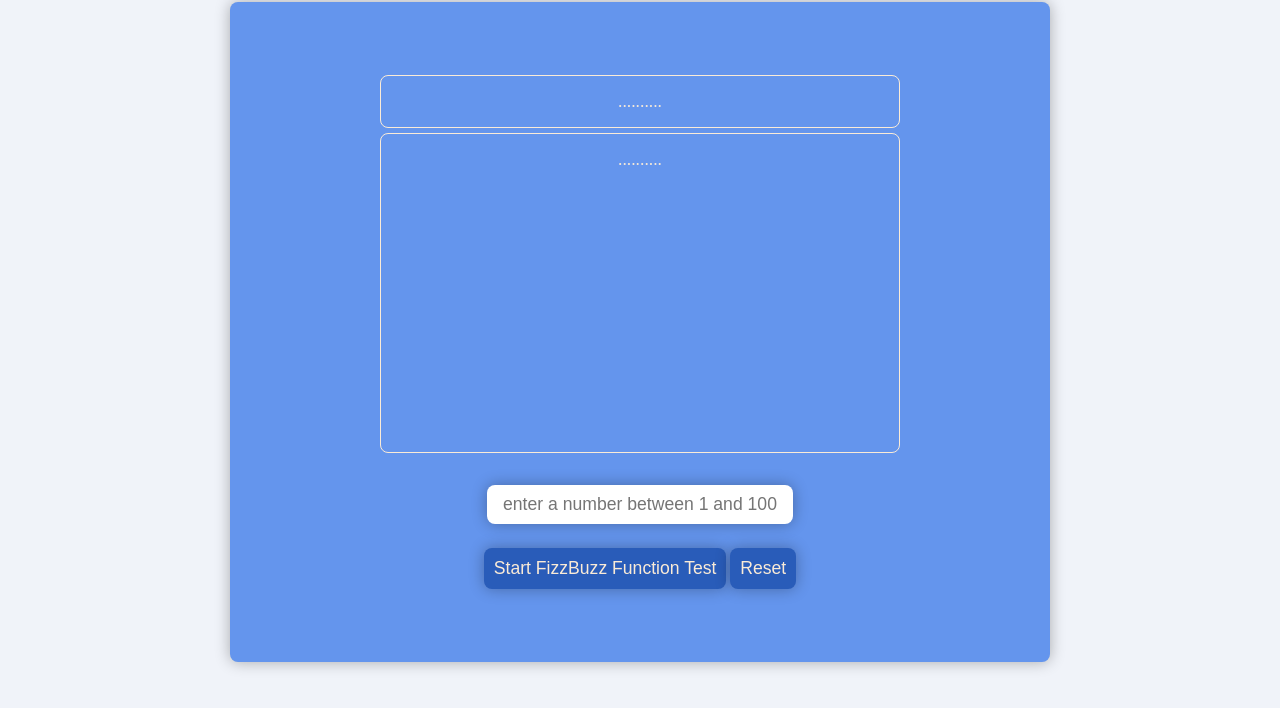
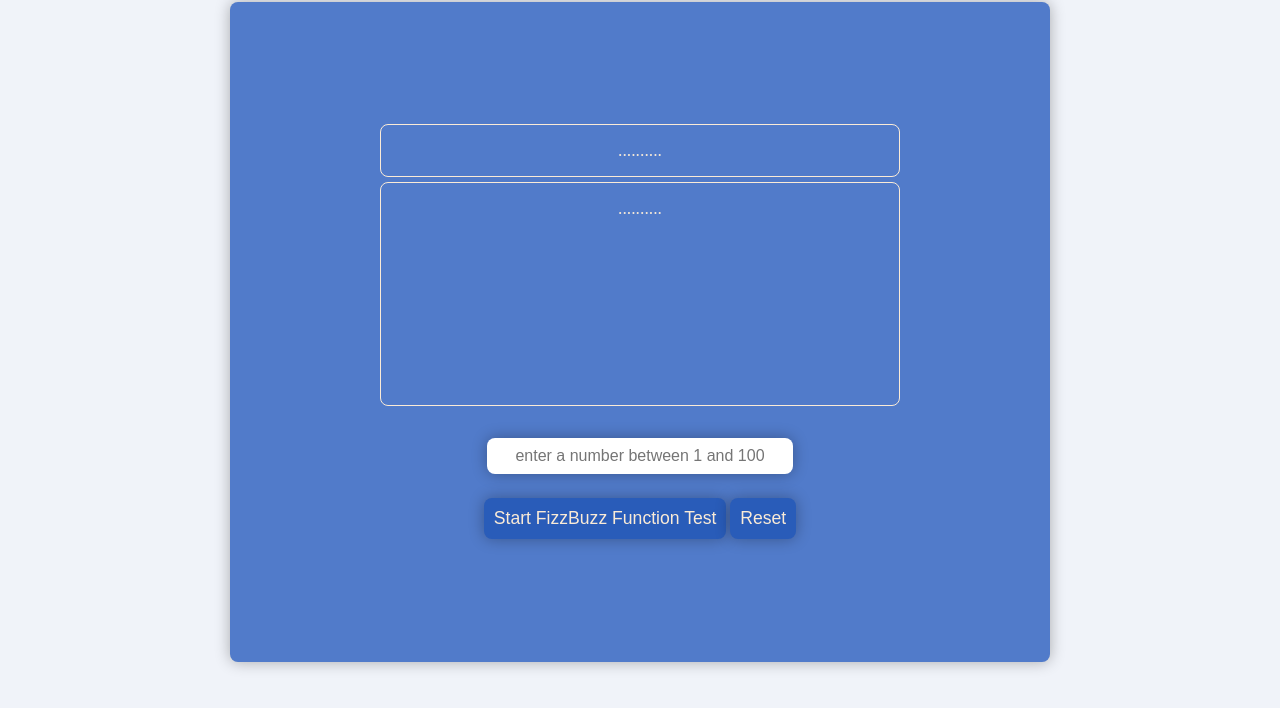
Before and after one commit to NelutuNemes/fizzBuzz, a plain HTML site: page index.html in a window 1280 px wide. Shown: the part 78-786 px from the top of the page. Drawn offline with Linux system fonts and the light colour scheme.

Commit message:
css improvement

```diff
--- a/script.js
+++ b/script.js
@@ -81,12 +81,15 @@ function fizzBuzz() {
       console.log(
         `${count} / 5 =(${count / 5}), the remainder is :  ${count % 5}`
       );
+
+      let currentOutput = output[output.length -1];
+      console.log( `So the message of the function will be : ${ currentOutput } !` );
+      console.log('...................');
       count++;
     }
     console.log(output);
     resultElementInfo.innerText = `User choice : ${userInput.value}`;
-    //resultElement.innerText = output.join(" " + " , ") + ".";
-    resultElement.innerText = output.join("\n") + ".";
+    resultElement.innerText = output.join(" " + " , ") + ".";
 
     userInput.value = "";
 
--- a/style.css
+++ b/style.css
@@ -6,7 +6,7 @@ h1 {
   text-shadow: 2px 2px 4px rgba(0, 0, 0, 0.4);
 }
 .container {
-  background-color: cornflowerblue;
+  background-color: rgb(81, 123, 202);
   color: antiquewhite;
   max-width: 50rem;
   min-width: 20rem;
@@ -47,8 +47,8 @@ h1 {
   box-sizing: border-box;
   border: 1px solid antiquewhite;
   width: 65%;
-  min-height: 20rem;
-  max-height: 22rem;
+  min-height: 14rem;
+  max-height: 16rem;
   display: flex;
   flex-direction: column;
   align-items: center;
@@ -64,7 +64,7 @@ h1 {
   width: 18rem;
   text-align: center;
   padding: 7px;
-  font-size: 1.1rem;
+  font-size: 1rem;
   border-radius: 8px;
   border-color: transparent;
   margin-bottom: 1.5rem;
```
Also changed, not shown: index.html (+5 -2 lines).
